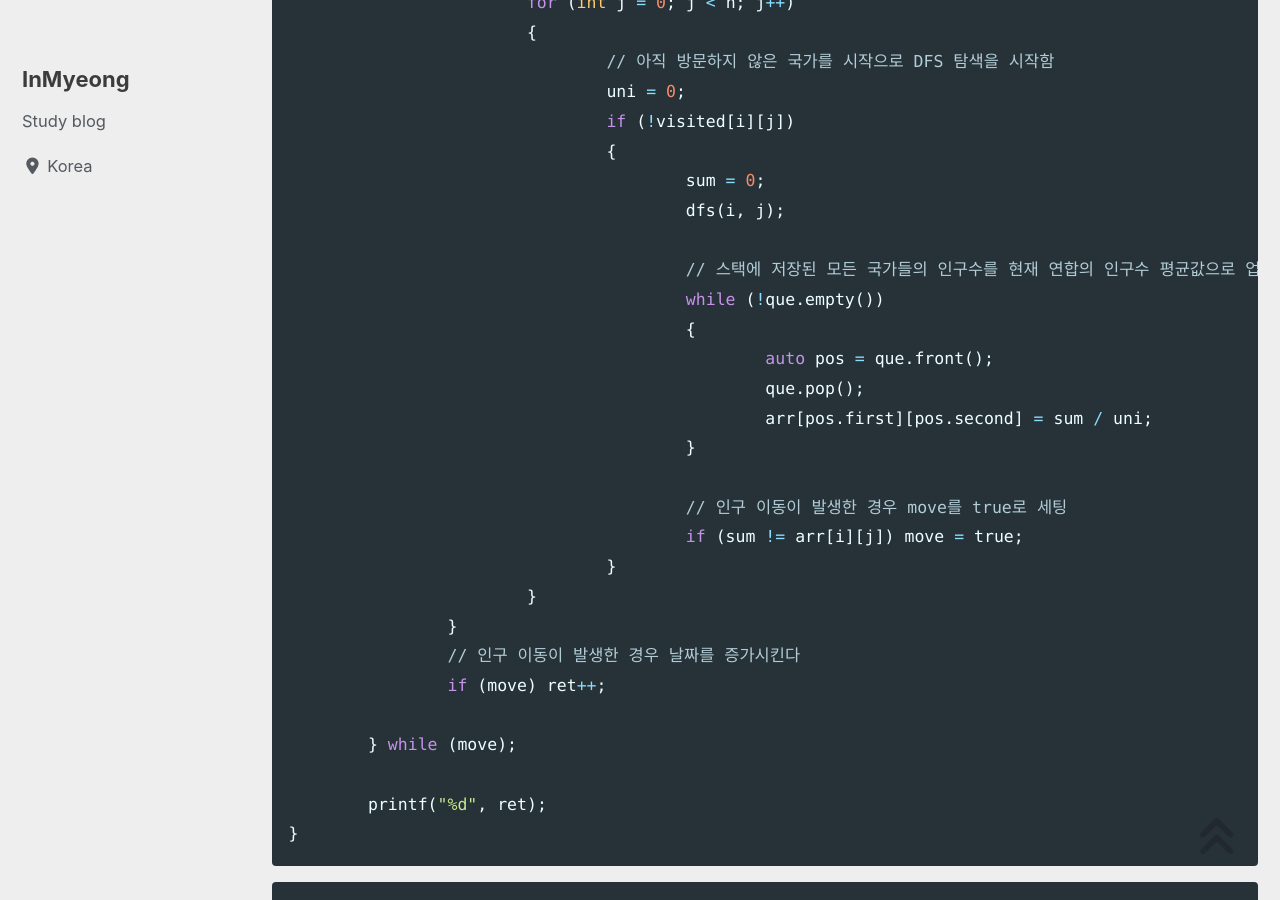
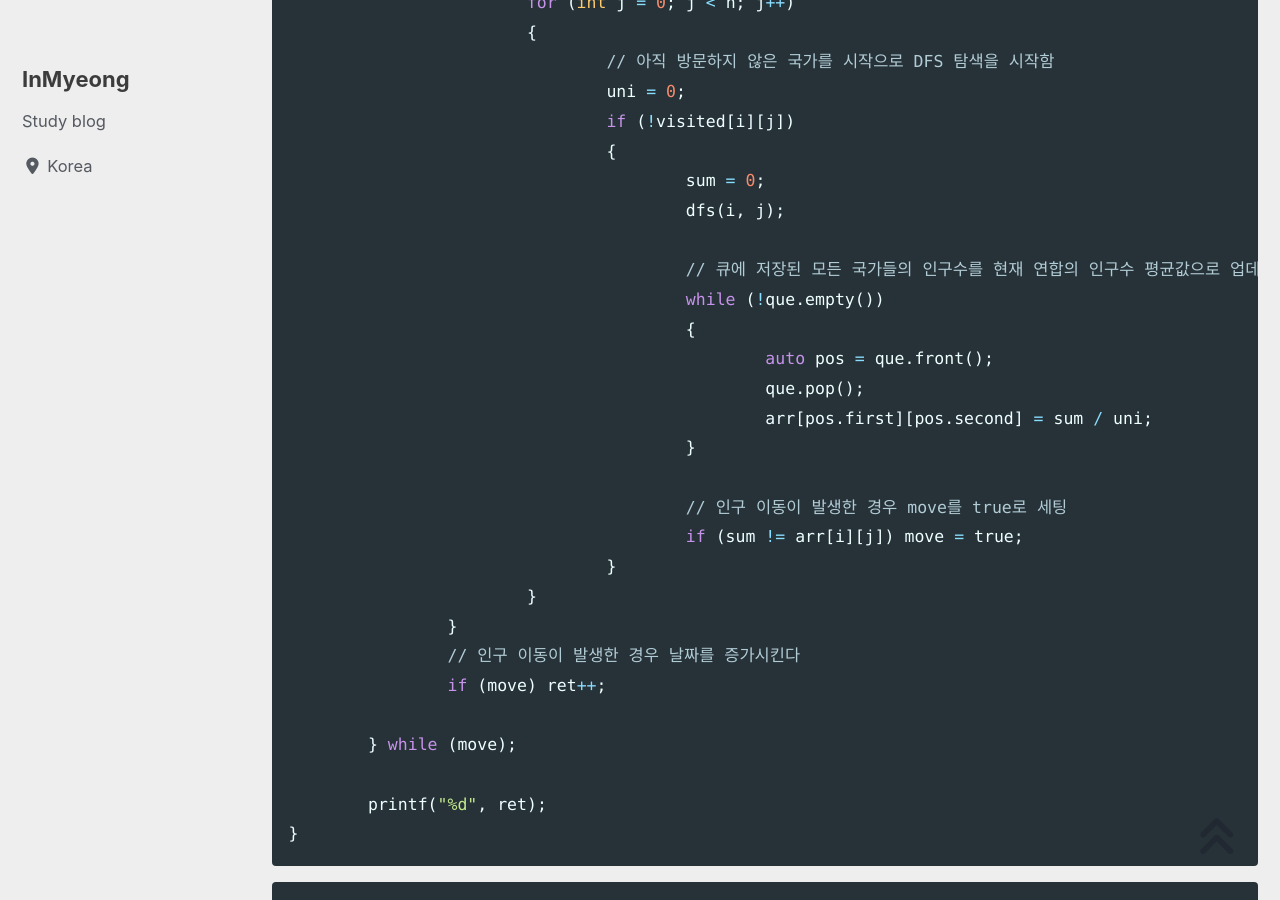
Before and after one commit to devMyeong/devMyeong.github.io, a Jekyll site: the page built from _posts/codingTest/2023-05-01-삼성기출.md, in a window 1280 px wide and 900 px high, scrolled down 14821 px. Built offline with Jekyll 4.4.1, drawn with Linux system fonts in a browser that asks for light colours; cached includes are drawn as plain includes; nearby versions of some CDN libraries; some web fonts are replaced; comment, search, counter and statistics services are not loaded; some of the changed text lies outside the part shown.

Commit message:
Chore : 수정

```diff
--- a/_posts/codingTest/2023-05-01-삼성기출.md
+++ b/_posts/codingTest/2023-05-01-삼성기출.md
@@ -427,7 +427,7 @@ queue<pair<int, int>> que;
 // y, x 좌표를 시작으로 DFS 탐색을 하면서 인구 이동이 가능한 국가들을 모두 찾아줌
 void dfs(int y, int x)
 {
-	// 시작 좌표를 스택에 추가하고 방문 체크를 함
+	// 시작 좌표를 큐에 추가하고 방문 체크를 함
 	que.push({ y, x });
 	visited[y][x] = true;
 	sum = sum + arr[y][x];
@@ -467,7 +467,7 @@ int main()
 					sum = 0;
 					dfs(i, j);
 
-					// 스택에 저장된 모든 국가들의 인구수를 현재 연합의 인구수 평균값으로 업데이트함
+					// 큐에 저장된 모든 국가들의 인구수를 현재 연합의 인구수 평균값으로 업데이트함
 					while (!que.empty())
 					{
 						auto pos = que.front();
```
